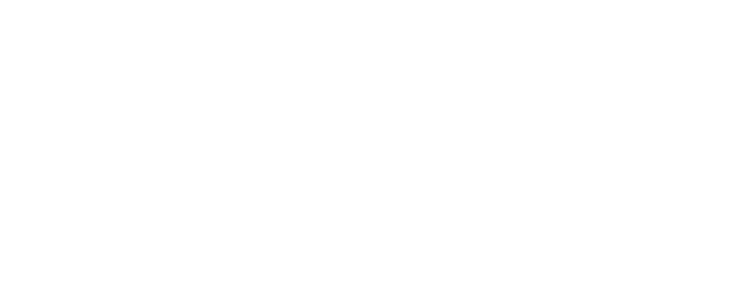
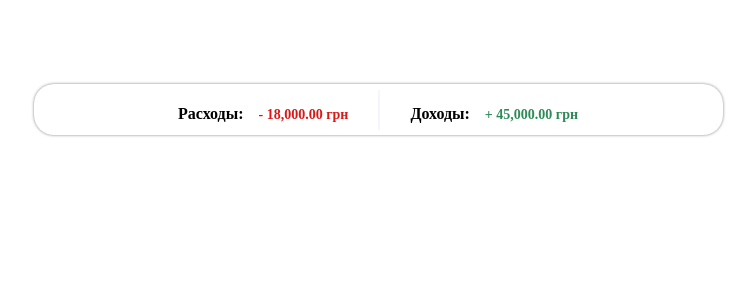
Before and after one commit to cabbageRolls/Kapusta, a React (Create React App) app: page / in a window 1280 px wide. Shown: the top 300 px of the page, without its empty margins (262-1018 px from the left). Built offline with nearby package versions, Linux system fonts and the light colour scheme.

Commit message:
balanceDetails done

```diff
--- a/src/components/App.jsx
+++ b/src/components/App.jsx
@@ -1,10 +1,14 @@
 import React from 'react';
 import '../CSS/normilize.css';
 import '../CSS/index.css';
-
+import BalanceDetails from '../components/BalanceDetails';
 
 function App() {
-  return <div></div>;
+  return (
+    <div>
+      <BalanceDetails />
+    </div>
+  );
 }
 
 export default App;
--- /dev/null
+++ b/src/components/BalanceDetails/balanceDetails.module.css
@@ -0,0 +1,58 @@
+/* .balanceDetailsContainer {
+  height: 78px;
+  width: 285px;
+} */
+
+.balanceDetails {
+  font-family: Roboto-Regular, Roboto-Medium, AdobeInvisFont, MyriadPro-Regular;
+  display: flex;
+  width: 265px;
+  height: 78px;
+  text-align: center;
+  justify-content: space-around;
+  align-items: center;
+  box-shadow: 0 0 3px rgba(0, 0, 0, 0.5);
+  border-radius: 20px;
+  margin: 0 auto;
+  margin-top: 84px;
+  font-size: 16px;
+  font-weight: 600;
+}
+.line {
+  width: 2px;
+  height: 68px;
+  background-color: #f4f6fb;
+}
+.expensesNumber {
+  display: inline-block;
+  color: #da1818;
+  margin-top: 10px;
+  font-size: 14px;
+}
+.incomeNumber {
+  display: inline-block;
+  color: seagreen;
+  margin-top: 10px;
+  font-size: 14px;
+}
+
+@media (min-width: 768px) {
+  .balanceDetails {
+    justify-content: center;
+    width: 689px;
+    height: 51px;
+  }
+  .line {
+    height: 40px;
+    margin-right: 30px;
+  }
+  .expenses {
+    margin-right: 30px;
+  }
+  .incomeNumber {
+    margin-left: 15px;
+  }
+  .expensesNumber {
+    margin-left: 15px;
+  }
+}
--- /dev/null
+++ b/src/components/BalanceDetails/index.jsx
@@ -0,0 +1,23 @@
+import React from 'react';
+import styles from './balanceDetails.module.css';
+
+const BalanceDetails = () => {
+  return (
+    <div className={styles.balanceDetailsContainer}>
+      <div className={styles.balanceDetails}>
+        <div className={styles.expenses}>
+          <span>Расходы:</span>
+          <span className={styles.expensesNumber}>- 18,000.00 грн</span>
+        </div>
+
+        <div className={styles.line}></div>
+        <div className={styles.income}>
+          <span>Доходы:</span>
+          <span className={styles.incomeNumber}>+ 45,000.00 грн</span>
+        </div>
+      </div>
+    </div>
+  );
+};
+
+export default BalanceDetails;
```
